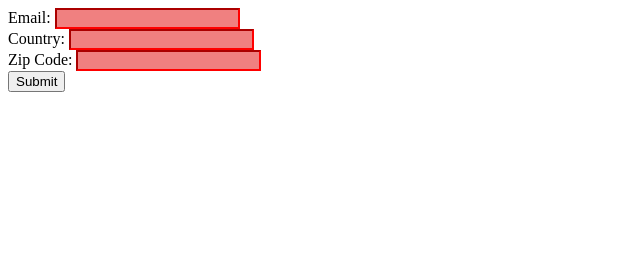
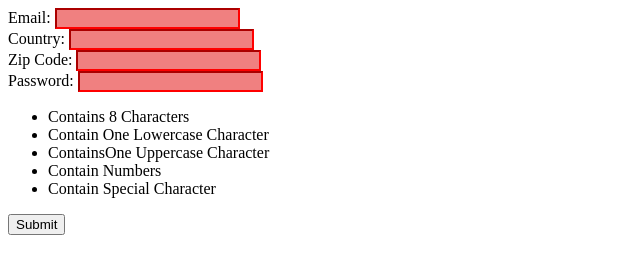
Before and after one commit to jwwals1/Form-Validation, a plain HTML site: page index.html in a window 1280 px wide. Shown: the whole page, without its empty margins (0-640 px from the left). Drawn offline with Linux system fonts and the light colour scheme.

Commit message:
added password pattern

```diff
--- a/index.html
+++ b/index.html
@@ -25,6 +25,22 @@
         maxlength="10"
       />
       <span class="error" aria-live="polite"></span><br />
+      <label for="password">Password:</label>
+      <input
+        type="password"
+        id="password"
+        name="password"
+        required
+        pattern="(?=.*\d)(?=.*[a-z])(?=.*[A-Z]).{8,}"
+      />
+      <span class="error" aria-live="polite"></span>
+      <ul>
+        <li id="eightCharacters">Contains 8 Characters</li>
+        <li id="lowerCase">Contain One Lowercase Character</li>
+        <li id="upperCase">ContainsOne Uppercase Character</li>
+        <li id="containNumber">Contain Numbers</li>
+        <li id="specialCharacters">Contain Special Character</li>
+      </ul>
       <button>Submit</button>
     </form>
   </body>
```
